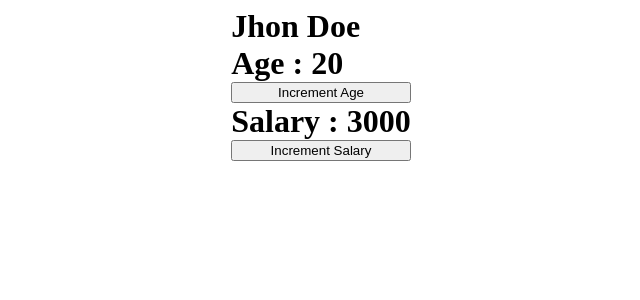
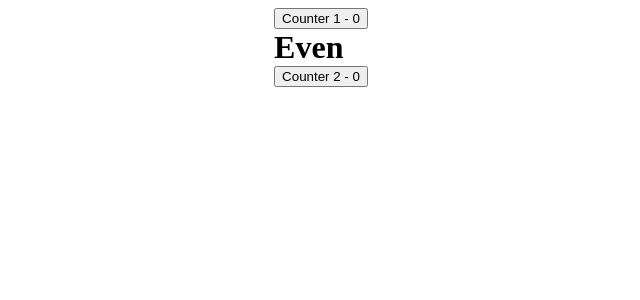
Before and after one commit to parveshnarwal/React-Demo-App, a React (Create React App) app: page / in a window 1280 px wide. Shown: the top 300 px of the page, without its empty margins (319-959 px from the left). Built offline with nearby package versions, Linux system fonts and the light colour scheme.

Commit message:
use Memo hook demo

```diff
--- a/src/App.js
+++ b/src/App.js
@@ -7,6 +7,7 @@ import ParentComponent from "./component/UseCallbackHookDemo/ParentComponent"
 import HookMouse from "./component/useEffectHooks/HookMouse"
 import IntervalHookCounter from "./component/useEffectHooks/IntervalHookCounter"
 import MouseContainer from "./component/useEffectHooks/MouseContainer"
+import CounterUseMemo from "./component/useMemoHookDemo/CounterUseMemo"
 //import ComponentC from "./component/useContextHooks/ComponentC"
 import Counter from "./component/useReducer/Counter"
 import CounterWithComplexState from "./component/useReducer/CounterWithComplexState"
@@ -50,7 +51,7 @@ const App = () => {
 
   return (
     <>
-      <ParentComponent/>
+      <CounterUseMemo/>
     </>
 
     // <>
--- /dev/null
+++ b/src/component/useMemoHookDemo/CounterUseMemo.js
@@ -0,0 +1,36 @@
+import React, {useState, useMemo} from 'react'
+
+
+const CounterUseMemo = () => {
+
+    const [counterOne, setCounterOne] = useState(0)
+    const [counterTwo, setCounterTwo] = useState(0)
+
+    const incrementCountOne = () => {
+        setCounterOne(counterOne + 1)
+    }
+
+    const incrementCountTwo = () => {
+        setCounterTwo(counterTwo + 1)
+    }
+
+    const isEven = useMemo(() => {
+        let i = 0
+
+        while(i < 2000000000){
+            i++
+        }
+
+        return counterOne % 2 === 0
+    }, [counterOne])
+
+    return (
+        <div>
+            <button onClick={incrementCountOne}>Counter 1 - {counterOne}</button>
+            <span> { isEven ? ' Even' : ' Odd' }</span>
+            <button onClick={incrementCountTwo}>Counter 2 - {counterTwo}</button>
+        </div>
+    )
+}
+
+export default CounterUseMemo
```
